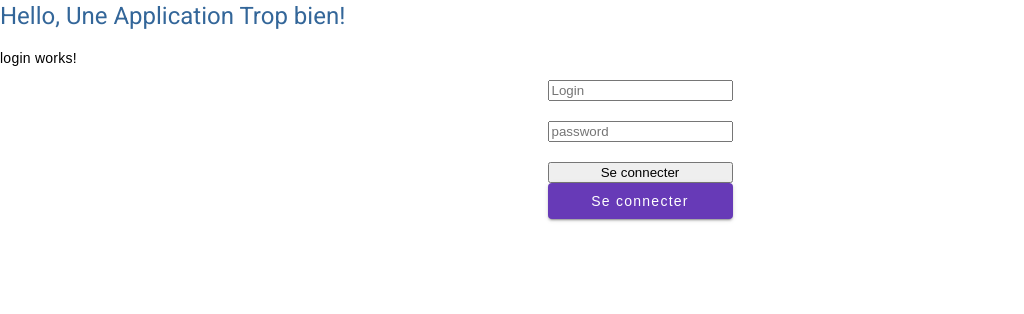
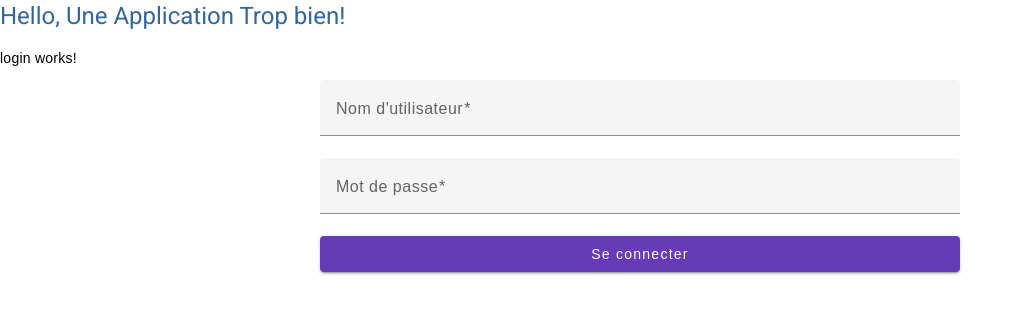
Before and after one commit to ash-hsa/projet_fullstack, an Angular app in the folder frontend/: page /login in a window 1280 px wide. Shown: the top 314 px of the page, without its empty margins (0-1024 px from the left). Built offline with nearby package versions, Linux system fonts and the light colour scheme.

Commit message:
Mis_en place login

```diff
--- a/frontend/src/app/login/login.component.html
+++ b/frontend/src/app/login/login.component.html
@@ -4,10 +4,24 @@
 
 <div class="global">
     <div class="champs">
-        <input id="pseudo" type="text" placeholder="Login" [(ngModel)]="user.pseudo"><br>
+        <!-- <input id="pseudo" type="text" placeholder="Login" [(ngModel)]="user.pseudo"><br>
         <input id="password" type="password" placeholder="password" [(ngModel)]="user.password"><br>
-        <button (click)="connect()">Se connecter</button>
-        <button mat-raised-button color="primary">Se connecter</button>
+        <button mat-raised-button variant="contained" color="primary" (click)="connect()">Se connecter</button> -->
+
+        <form (submit)="connect()">
+
+            <mat-form-field appearance="fill" class="custom-field ">
+              <mat-label>Nom d'utilisateur</mat-label>
+              <input matInput [(ngModel)]="user.pseudo" name="username" required>
+            </mat-form-field><br>
+
+            <mat-form-field appearance="fill" class="custom-field ">
+              <mat-label>Mot de passe</mat-label>
+              <input matInput [(ngModel)]="user.password" name="password" type="password" required>
+            </mat-form-field><br>
+
+            <button mat-raised-button color="primary" type="submit" class="custom-button">Se connecter</button>
+        </form>
 
     </div>
 
--- a/frontend/src/app/login/login.component.scss
+++ b/frontend/src/app/login/login.component.scss
@@ -1,3 +1,12 @@
+.custom-button {
+    width: 50vw;
+    font-size: 1em;
+  }
+
+.custom-field {
+    width: 50vw;
+    font-size: 1em;
+  }
 
 
 .global {
--- a/frontend/src/app/login/login.component.ts
+++ b/frontend/src/app/login/login.component.ts
@@ -4,11 +4,12 @@ import { User } from '../model/user';
 import { LoginService } from '../service/login.service';
 import { Router } from '@angular/router';
 import { MatButtonModule } from '@angular/material/button';
+import { MatInputModule } from '@angular/material/input';
 
 @Component({
   selector: 'app-login',
   standalone: true,
-  imports: [MatButtonModule, FormsModule],
+  imports: [MatButtonModule, MatInputModule, FormsModule],
   templateUrl: './login.component.html',
   styleUrl: './login.component.scss'
 })
```
